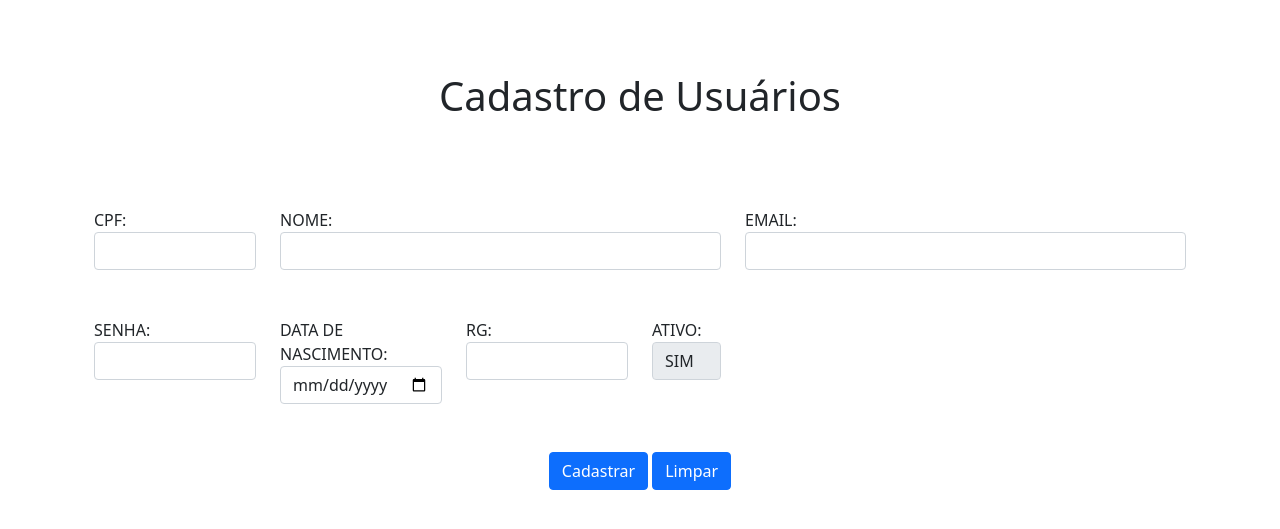
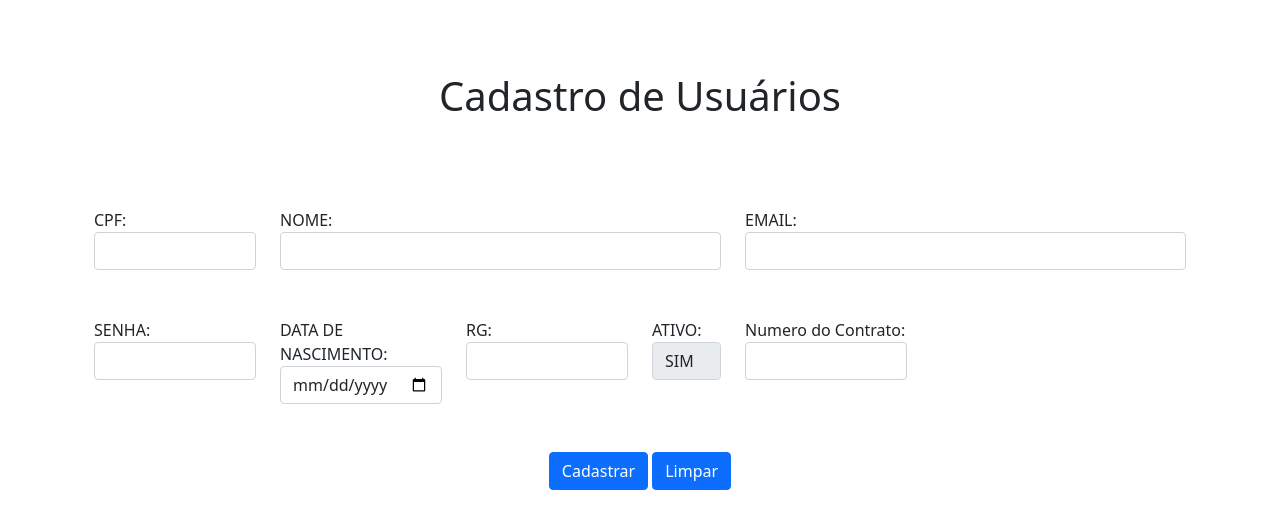
Before and after one commit to ricbalzan/PjWeb, a PHP site: page /View/User/cadUsuario.php in a window 1280 px wide. Shown: the top 529 px of the page. Run offline with PHP 8.4, Linux system fonts and the light colour scheme.

Commit message:
Update cadUsuario.php
numero do contrato

```diff
--- a/View/User/cadUsuario.php
+++ b/View/User/cadUsuario.php
@@ -64,6 +64,12 @@
                     <SELECT  name="txtAtivo" class="form-control" id= "txtAtivo"><OPTION>SIM <OPTION>NÃO </SELECT> <br><br>
                 </div>
 
+                <div class="col-md-2" id="txtcontrato">
+                    <label for="txtContrato">Numero do Contrato:</label>
+                    <input type="text" class="form-control" name="txtcontrato" id="txtContrato" /><br><br>
+                </div>
+
+
                 <div class="container-fluid">
                     <div class="col-sm-12 text-center">
                     <button type="submit" class="btn btn-primary"> Cadastrar</button>
```
